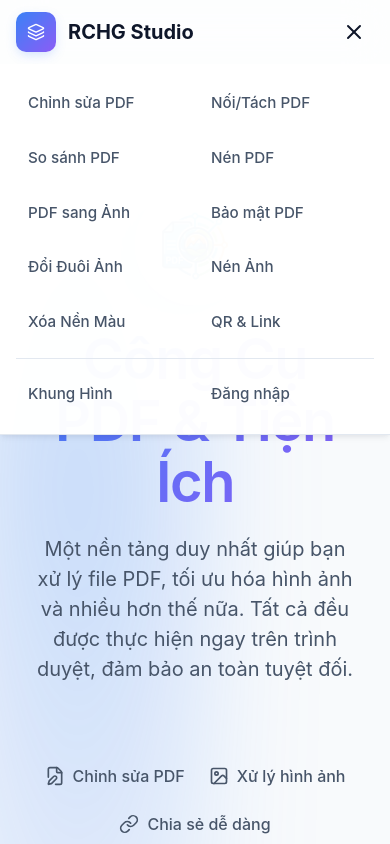
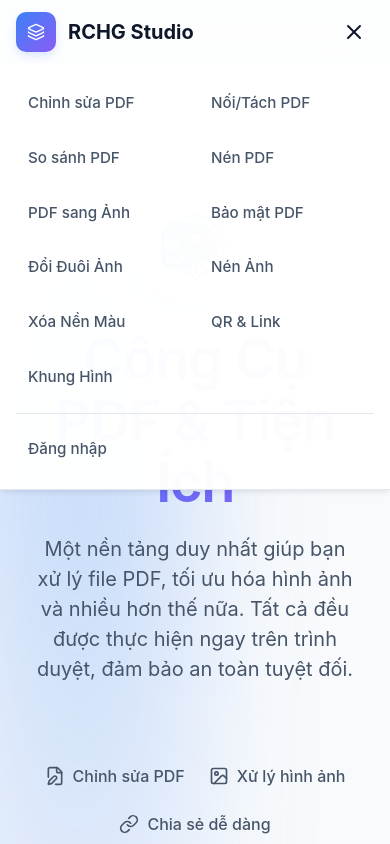
Before and after one commit to rchg2025/pdfstudio, a React (Vite) app: page / in a window 390 px wide. Both pictures are taken after a click on the button 354 px from the left and 32 px from the top of the page. Shown: the top 844 px of the page. Built offline with nearby package versions, Linux system fonts and the light colour scheme; no server answers.

Commit message:
style: move Khung Hinh menu item to tool group

```diff
--- a/src/components/Navbar.tsx
+++ b/src/components/Navbar.tsx
@@ -101,9 +101,9 @@ const Navbar = () => {
             <NavLink to="/xoa-nen-mau" className={({isActive}) => isActive ? "nav-link active" : "nav-link"}>Xóa Nền Màu</NavLink>
             <NavLink to="/qr-link" className={({isActive}) => isActive ? "nav-link active" : "nav-link"}>QR & Link</NavLink>
 
+            <NavLink to="/tao-khung" className={({isActive}) => isActive ? "nav-link active font-medium text-blue-600" : "nav-link font-medium text-blue-600"}>Khung Hình</NavLink>
+
             <div className="nav-divider"></div>
-
-            <NavLink to="/tao-khung" className={({isActive}) => isActive ? "nav-link active font-medium text-blue-600" : "nav-link font-medium text-blue-600"}>Khung Hình</NavLink>
 
             {/* Auth Links - Mobile Only */}
             <div className="mobile-auth-links">
```
